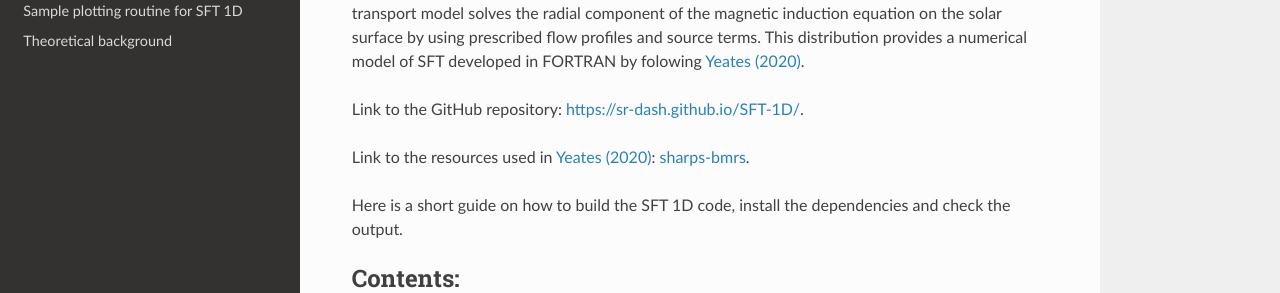
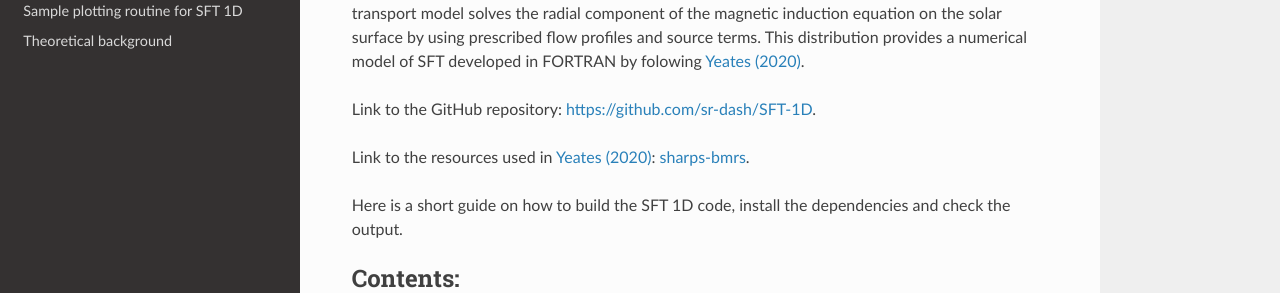
Before and after one commit to sr-dash/SFT-1D, a Sphinx documentation site: the page built from docs/index.rst, in a window 1280 px wide and 1081 px high. Shown: the part 326-619 px from the top of the window. Built offline with Sphinx 7.4.7 and the Read the Docs theme 3.1.0, drawn with Linux system fonts in a browser that asks for light colours; some of the changed lines change nothing that is shown.

Commit message:
Updated code for tracking fluxes.

```diff
--- a/docs/index.rst
+++ b/docs/index.rst
@@ -17,7 +17,7 @@ models. Surface flux transport model solves the radial component of the magnetic
 on the solar surface by using prescribed flow profiles and source terms. This distribution provides
 a numerical model of SFT developed in FORTRAN by folowing `Yeates (2020) <https://doi.org/10.1007/s11207-020-01688-y>`_.
 
-Link to the GitHub repository: `https://sr-dash.github.io/SFT-1D/ <https://sr-dash.github.io/SFT-1D/>`_.
+Link to the GitHub repository: `https://github.com/sr-dash/SFT-1D <https://github.com/sr-dash/SFT-1D>`_.
 
 Link to the resources used in `Yeates (2020) <https://doi.org/10.1007/s11207-020-01688-y>`_: `sharps-bmrs <https://github.com/antyeates1983/sharps-bmrs>`_.
 
```
Also changed, not shown: 17 other files.
